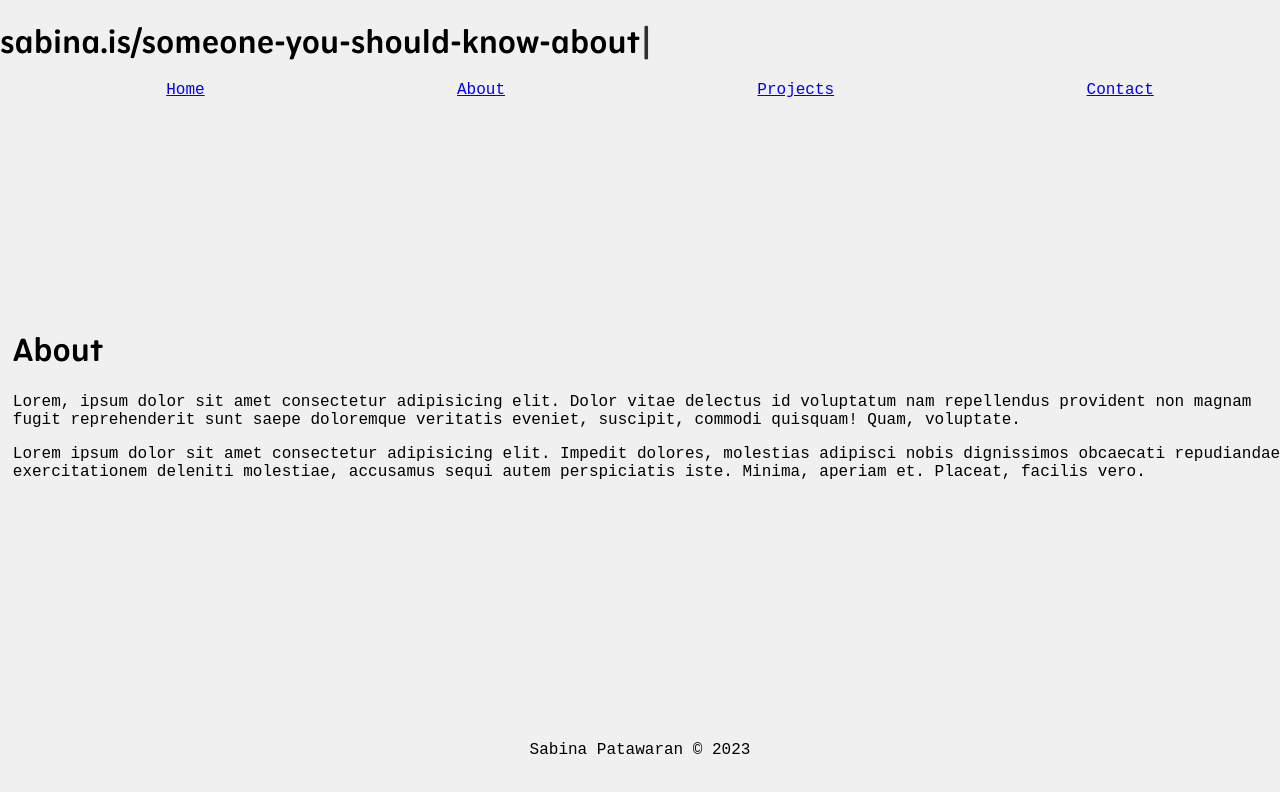
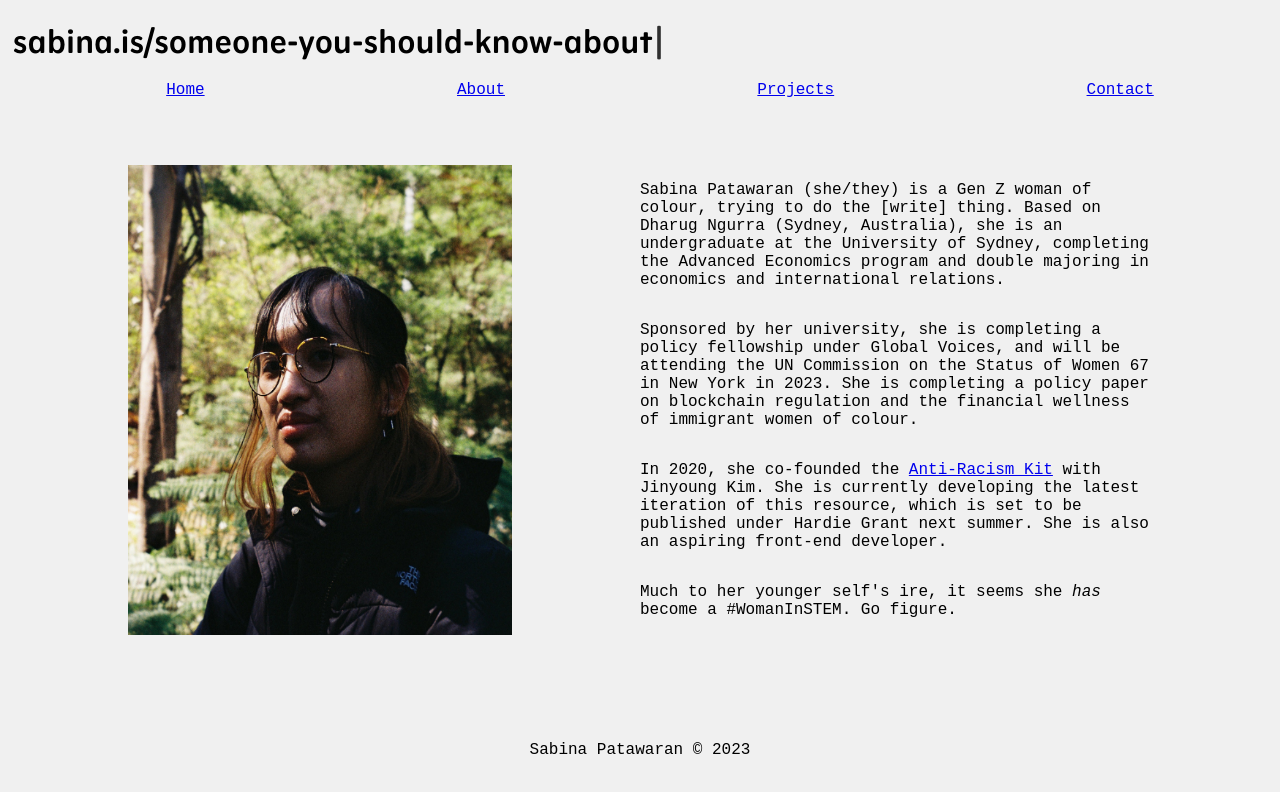
Before and after one commit to sabinapatawaran/sabina.is, a React (Create React App) app: page /about in a window 1280 px wide. Shown: the top 792 px of the page. Built offline with nearby package versions, Linux system fonts and the light colour scheme.

Commit message:
about page

```diff
--- a/src/index.css
+++ b/src/index.css
@@ -29,18 +29,51 @@ body {
   margin: 0;
 }
 
+header {
+  margin: 1vw;
+}
+
 h1 {
   font-size: 2rem;
   font-family: var(--secondary-font-family);
 }
 
-section {
+.nester {
+  display: flex;
   width: 100vw;
-  margin-left: 1vw;
+  /* margin: auto; */
   position: absolute;
   left: 50%;
   top: 50%;
   transform: translate(-50%, -50%);
+  justify-content: space-evenly;
+}
+
+.subnest {
+  display: flex;
+  flex-flow: column wrap;
+  width: 40%;
+  /* position: absolute;
+  left: 50%;
+  top: 50%;
+  transform: translate(-50%, -50%); */
+}
+
+/* used to be section but more specific */
+.standard-section {
+  width: 100vw;
+  /* margin-left: 1vw; */
+  position: absolute;
+  left: 50%;
+  top: 50%;
+  transform: translate(-50%, -50%);
+  margin: 1vw;
+  display: flex;
+  flex-flow: column wrap;
+}
+
+.profile {
+  width: 30vw;
 }
 
 * {
--- a/src/pages/about.jsx
+++ b/src/pages/about.jsx
@@ -1,9 +1,15 @@
+import Headshot from "../assets/film-photo.JPG";
+
 const About = () => {
     return (
-        <section>
-            <h1>About</h1>
-            <p>Lorem, ipsum dolor sit amet consectetur adipisicing elit. Dolor vitae delectus id voluptatum nam repellendus provident non magnam fugit reprehenderit sunt saepe doloremque veritatis eveniet, suscipit, commodi quisquam! Quam, voluptate.</p>
-            <p>Lorem ipsum dolor sit amet consectetur adipisicing elit. Impedit dolores, molestias adipisci nobis dignissimos obcaecati repudiandae exercitationem deleniti molestiae, accusamus sequi autem perspiciatis iste. Minima, aperiam et. Placeat, facilis vero.</p>
+        <section className="nester">
+            <img className="profile" src={Headshot} alt="Headshot of myself"/>
+            <section className="subnest">
+                <p>Sabina Patawaran (she/they) is a Gen Z woman of colour, trying to do the [write] thing. Based on Dharug Ngurra (Sydney, Australia), she is an undergraduate at the University of Sydney, completing the Advanced Economics program and double majoring in economics and international relations.</p>
+                <p>Sponsored by her university, she is completing a policy fellowship under Global Voices, and will be attending the UN Commission on the Status of Women 67 in New York in 2023. She is completing a policy paper on blockchain regulation and the financial wellness of immigrant women of colour.</p>
+                <p>In 2020, she co-founded the <a href="www.antiracismkit.com.au" target="_blank">Anti-Racism Kit</a> with Jinyoung Kim. She is currently developing the latest iteration of this resource, which is set to be published under Hardie Grant next summer. She is also an aspiring front-end developer.</p>
+                <p>Much to her younger self's ire, it seems she <i>has</i> become a #WomanInSTEM. Go figure.</p>
+            </section>
         </section>
     );
 };
--- a/src/pages/contact.jsx
+++ b/src/pages/contact.jsx
@@ -2,7 +2,7 @@ import LinkedIn from "../assets/linkedin-logo.png";
 
 const Contact = () => {
     return (
-        <section>
+        <section className="standard-section">
             <p>Say <a href="mailto:hello@sabina.is?Subject=Hey" target="_top">hello@sabina.is</a> (Well, write, I suppose, since it'll be an email.)</p>
             <p>Or perhaps you're more <a href="https://www.linkedin.com/in/sabinapatawaran/"><img style={{ width: `1rem`, height: `1rem` }} src={LinkedIn} alt="LinkedIn logo"/>clined to social media.</a></p>
         </section>
```
Also changed, not shown: src/assets/film-photo.JPG (added).
